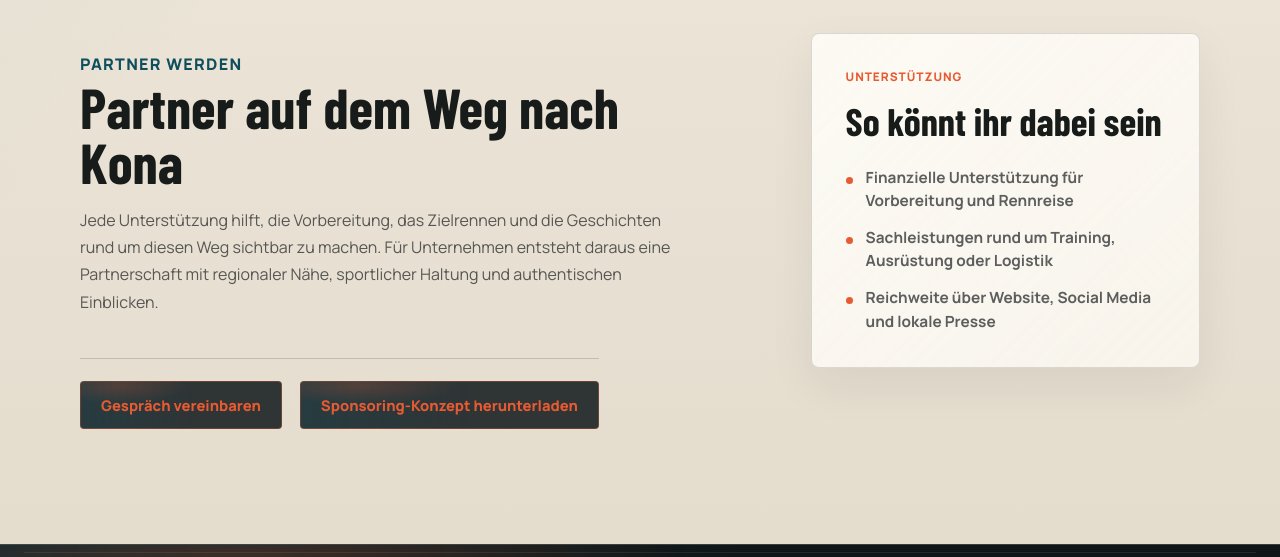
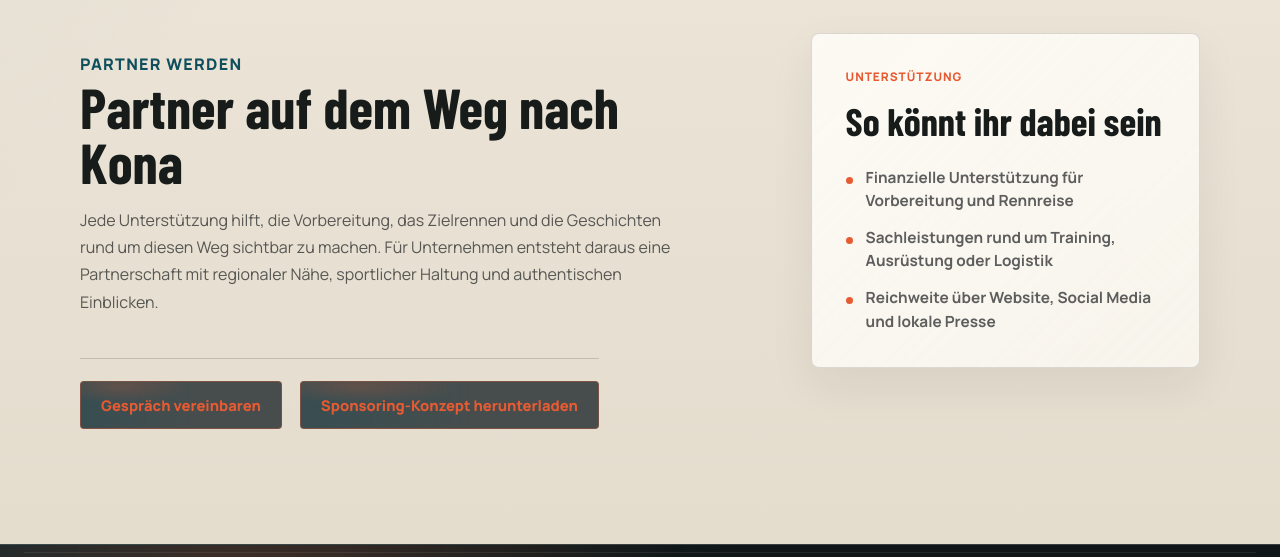
Before and after one commit to nakatoshi1511/Ironman-Website, a website: page mockups/landingpage-flow.html in a window 1280 px wide. Shown: the part 3146-3703 px from the top of the page. Drawn offline with nearby package versions, Linux system fonts and the light colour scheme; a web font is replaced by a local one.

Commit message:
Lighten partner action buttons

```diff
--- a/mockups/styles.css
+++ b/mockups/styles.css
@@ -1643,7 +1643,7 @@ a {
   background:
     radial-gradient(ellipse at 19% 8%, rgba(231, 91, 50, 0.22), transparent 30%),
     linear-gradient(90deg, rgba(15, 79, 93, 0.28), transparent 58%),
-    #2f3435;
+    #474d4d;
   color: var(--lava);
 }
 
```
